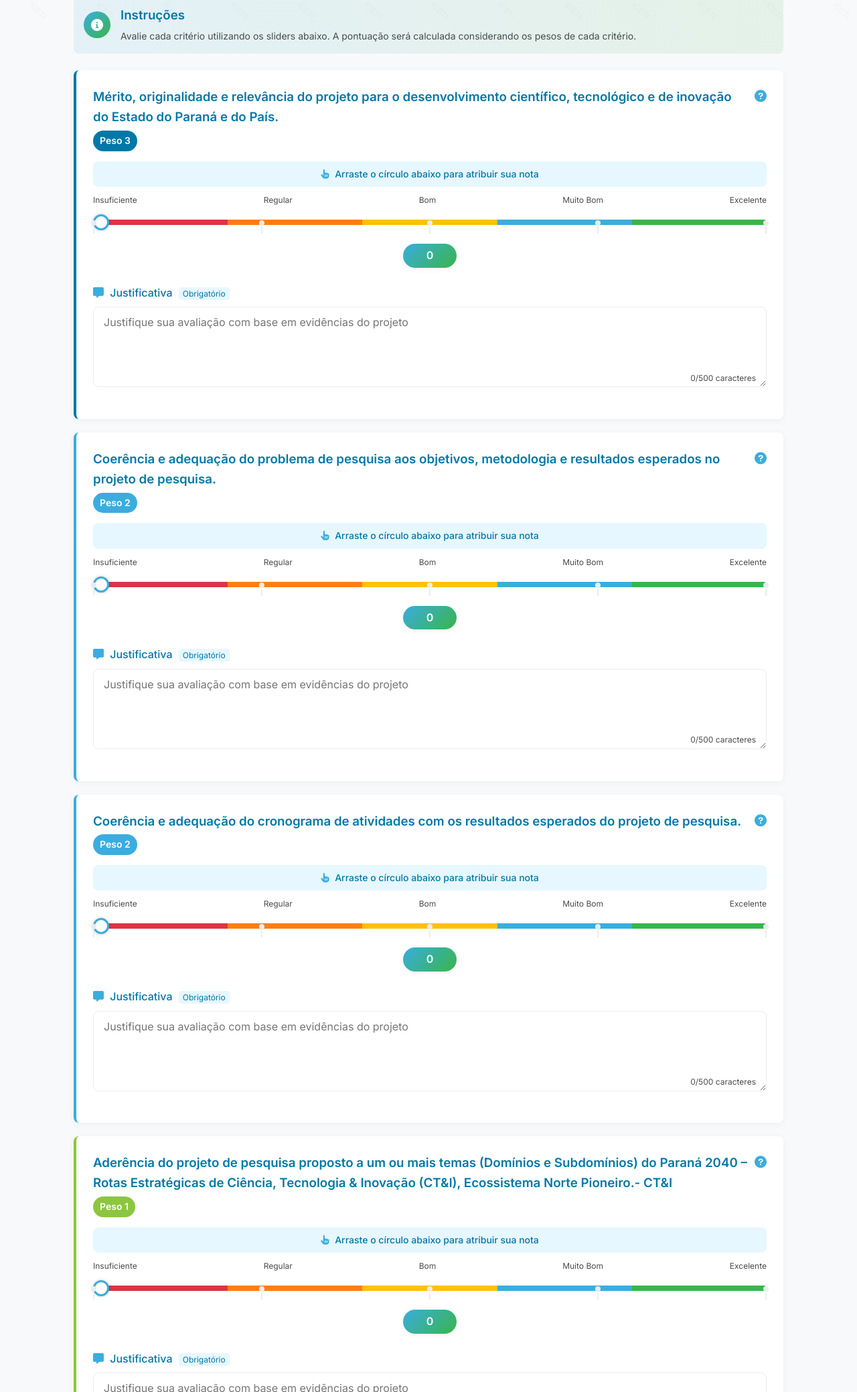
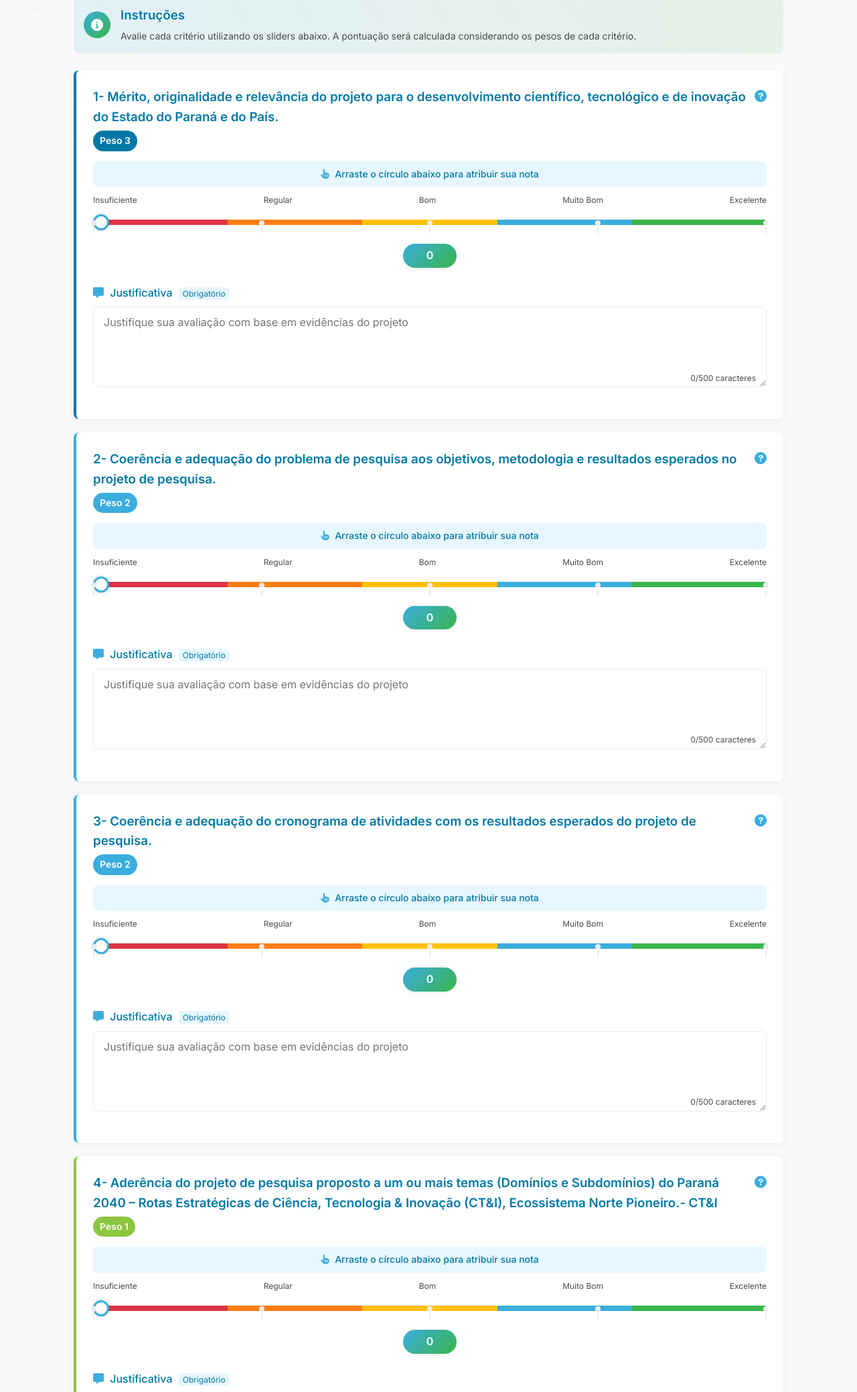
Before and after one commit to ICETI2025/avalia-odeprojetos, a plain HTML site: page index.html in a window 1280 px wide. Shown: the part 721-2800 px from the top of the page at 67% size. Drawn offline with Linux system fonts and the light colour scheme.

Commit message:
Update index.html

```diff
--- a/index.html
+++ b/index.html
@@ -108,7 +108,7 @@
                 <div class="criterio card" data-peso="3">
                     <div class="criterio-header">
                         <div class="criterio-title">
-                            <h3>Mérito, originalidade e relevância do projeto para o desenvolvimento científico, tecnológico e de inovação do Estado do Paraná e do País.</h3>
+                            <h3>1- Mérito, originalidade e relevância do projeto para o desenvolvimento científico, tecnológico e de inovação do Estado do Paraná e do País.</h3>
                             <div class="peso-badge" data-tooltip="Este critério tem peso 3 na avaliação final">
                                 Peso 3
                             </div>
@@ -161,7 +161,7 @@
                 <div class="criterio card" data-peso="2">
                     <div class="criterio-header">
                         <div class="criterio-title">
-                            <h3>Coerência e adequação do problema de pesquisa aos objetivos, metodologia e resultados esperados no projeto de pesquisa.</h3>
+                            <h3>2- Coerência e adequação do problema de pesquisa aos objetivos, metodologia e resultados esperados no projeto de pesquisa.</h3>
                             <div class="peso-badge" data-tooltip="Este critério tem peso 2 na avaliação final">
                                 Peso 2
                             </div>
@@ -214,7 +214,7 @@
                 <div class="criterio card" data-peso="2">
                     <div class="criterio-header">
                         <div class="criterio-title">
-                            <h3>Coerência e adequação do cronograma de atividades com os resultados esperados do projeto de pesquisa.</h3>
+                            <h3>3- Coerência e adequação do cronograma de atividades com os resultados esperados do projeto de pesquisa.</h3>
                             <div class="peso-badge" data-tooltip="Este critério tem peso 2 na avaliação final">
                                 Peso 2
                             </div>
@@ -267,7 +267,7 @@
                 <div class="criterio card" data-peso="1">
                     <div class="criterio-header">
                         <div class="criterio-title">
-                            <h3>Aderência do projeto de pesquisa proposto a um ou mais temas (Domínios e Subdomínios) do Paraná 2040 – Rotas Estratégicas de Ciência, Tecnologia & Inovação (CT&I), Ecossistema Norte Pioneiro.- CT&I</h3>
+                            <h3>4- Aderência do projeto de pesquisa proposto a um ou mais temas (Domínios e Subdomínios) do Paraná 2040 – Rotas Estratégicas de Ciência, Tecnologia & Inovação (CT&I), Ecossistema Norte Pioneiro.- CT&I</h3>
                             <div class="peso-badge" data-tooltip="Este critério tem peso 1 na avaliação final">
                                 Peso 1
                             </div>
@@ -320,7 +320,7 @@
                 <div class="criterio card" data-peso="1">
                     <div class="criterio-header">
                         <div class="criterio-title">
-                            <h3>Coerência e adequação entre a experiência da equipe do projeto e os objetivos, atividades e metas propostos.</h3>
+                            <h3>5- Coerência e adequação entre a experiência da equipe do projeto e os objetivos, atividades e metas propostos.</h3>
                             <div class="peso-badge" data-tooltip="Este critério tem peso 1 na avaliação final">
                                 Peso 1
                             </div>
@@ -373,7 +373,7 @@
                 <div class="criterio card" data-peso="1">
                     <div class="criterio-header">
                         <div class="criterio-title">
-                            <h3>Plano para Promoção, Popularização e Divulgação Científica e Tecnológica: </h3>
+                            <h3>6- Plano para Promoção, Popularização e Divulgação Científica e Tecnológica: </h3>
                             <div class="peso-badge" data-tooltip="Este critério tem peso 1 na avaliação final">
                                 Peso 1
                             </div>
```
